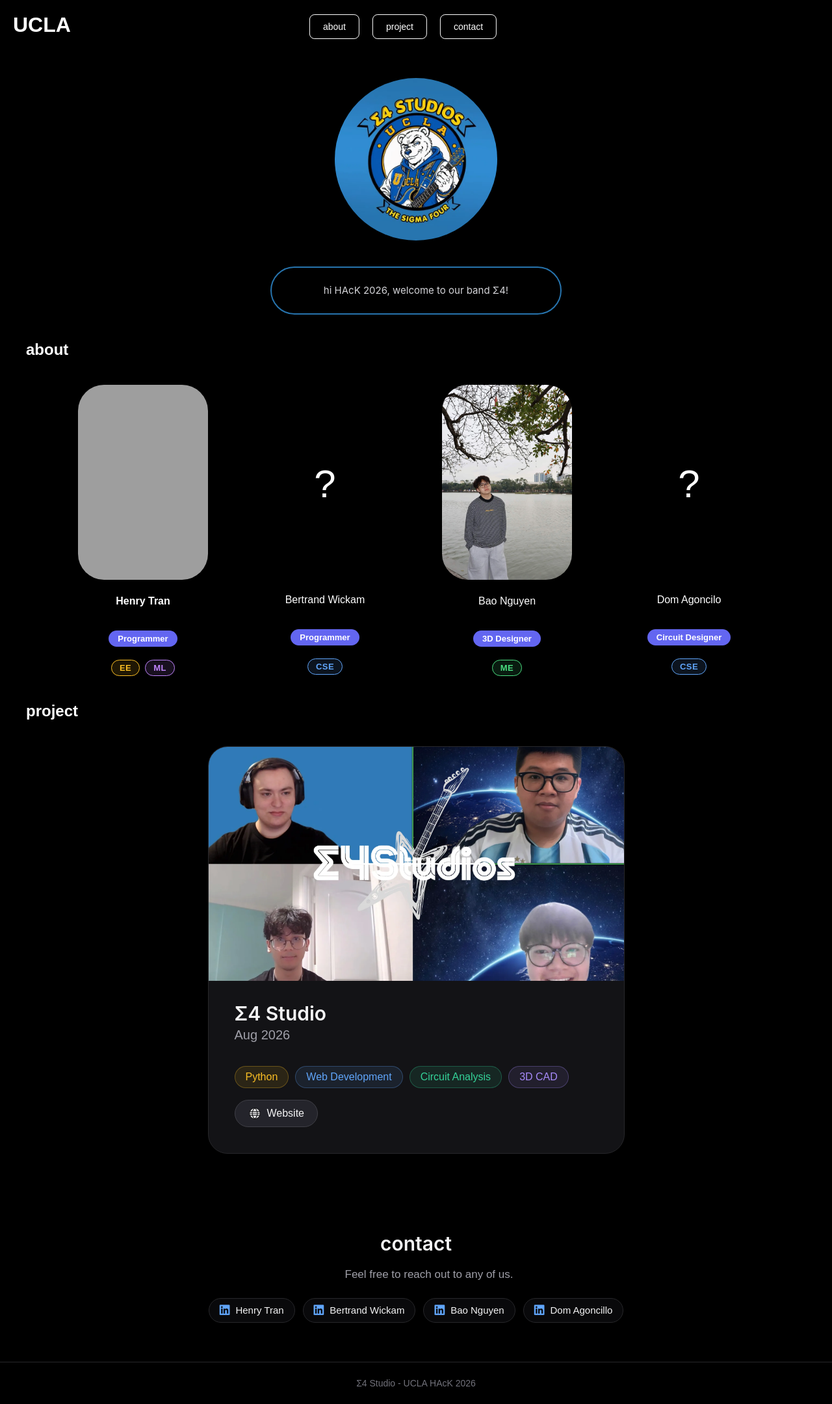
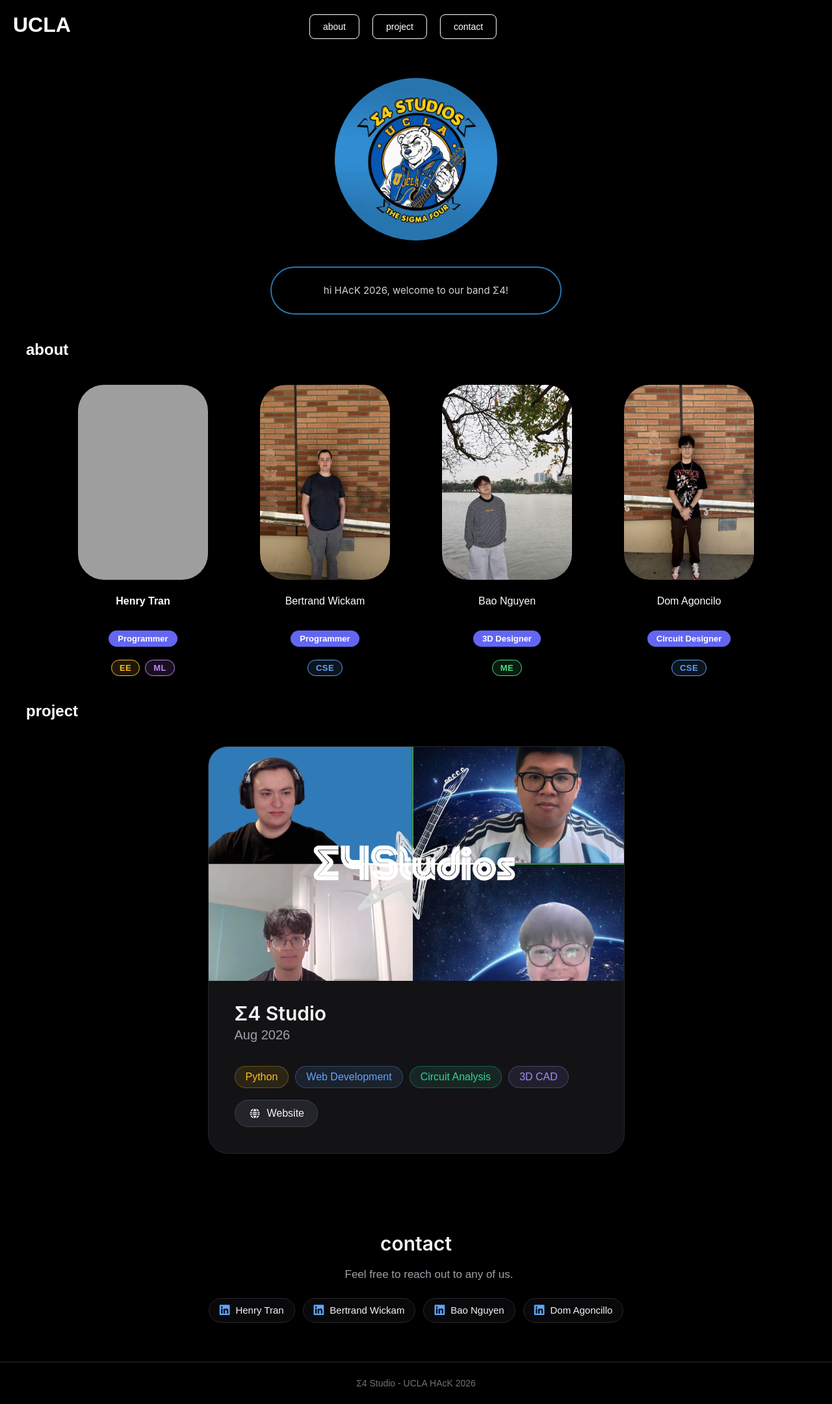
Before and after one commit to henrytran07/HAcK_2026_sigma, a FastAPI app: page / in a window 1280 px wide. Shown: the whole page at 65% size. Run offline with FastAPI, Linux system fonts and the light colour scheme; grey boxes are pictures that could not be loaded.

Commit message:
add bert and dom pics

```diff
--- a/templates/main.html
+++ b/templates/main.html
@@ -50,7 +50,7 @@
             </div>
 
             <div class="member">
-                <div class="foto-placeholder">?</div>
+                <img class="member-fotos" src="/images/bert.png" alt="Bertrand Wickam">
                 <p>Bertrand Wickam</p>
                 <p class="member-role">Programmer</p>
                 <div class="majors">
@@ -72,7 +72,7 @@
             </div>
 
             <div class="member">
-                <div class="foto-placeholder">?</div>
+                <img class="member-fotos" src="/images/dom.png" alt="Dom Agoncilo">
                 <p>Dom Agoncilo</p>
                 <p class="member-role">Circuit Designer</p>
                 <div class="majors">
```
Also changed, not shown: images/bert.png (added), images/dom.png (added).
